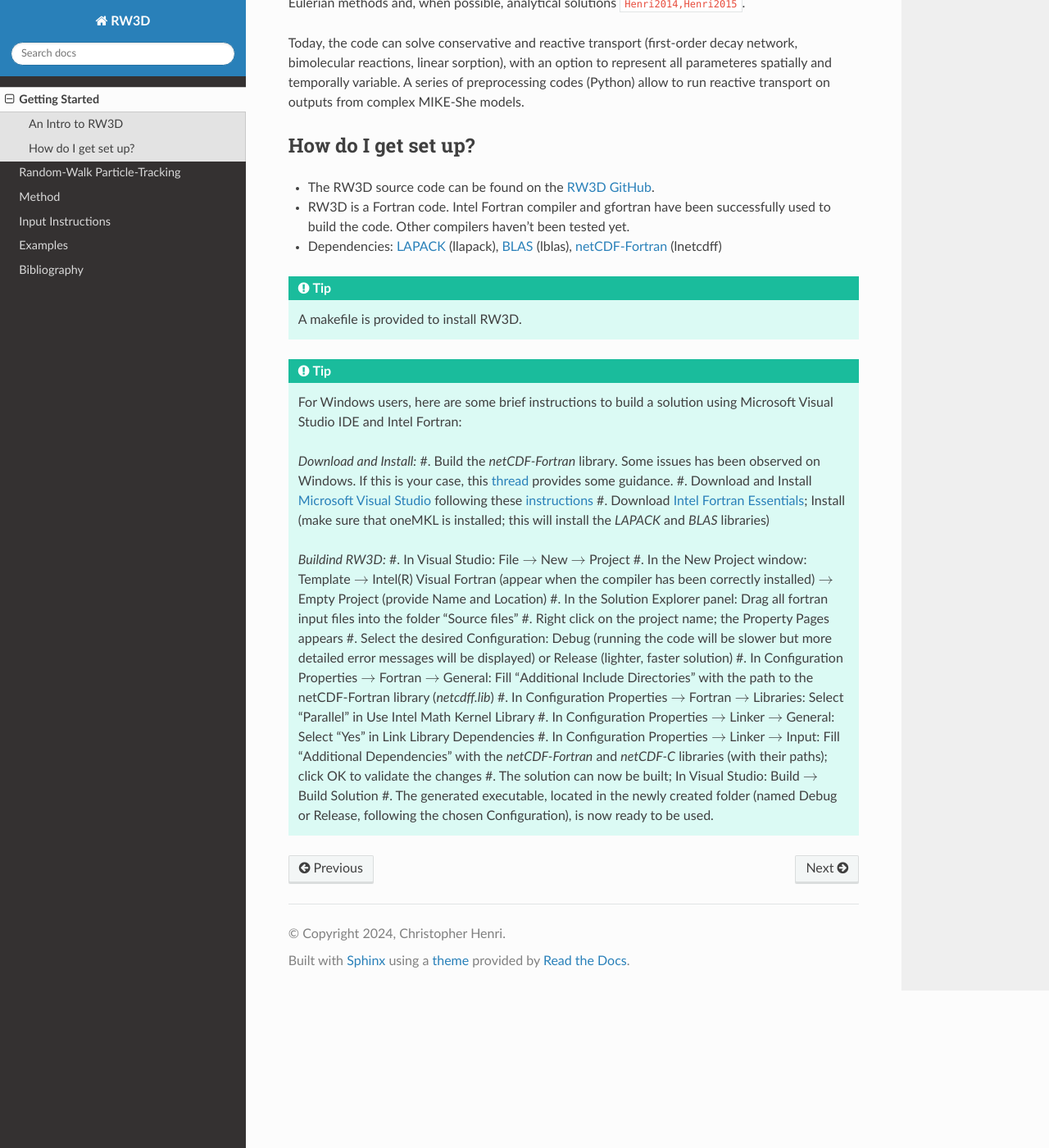
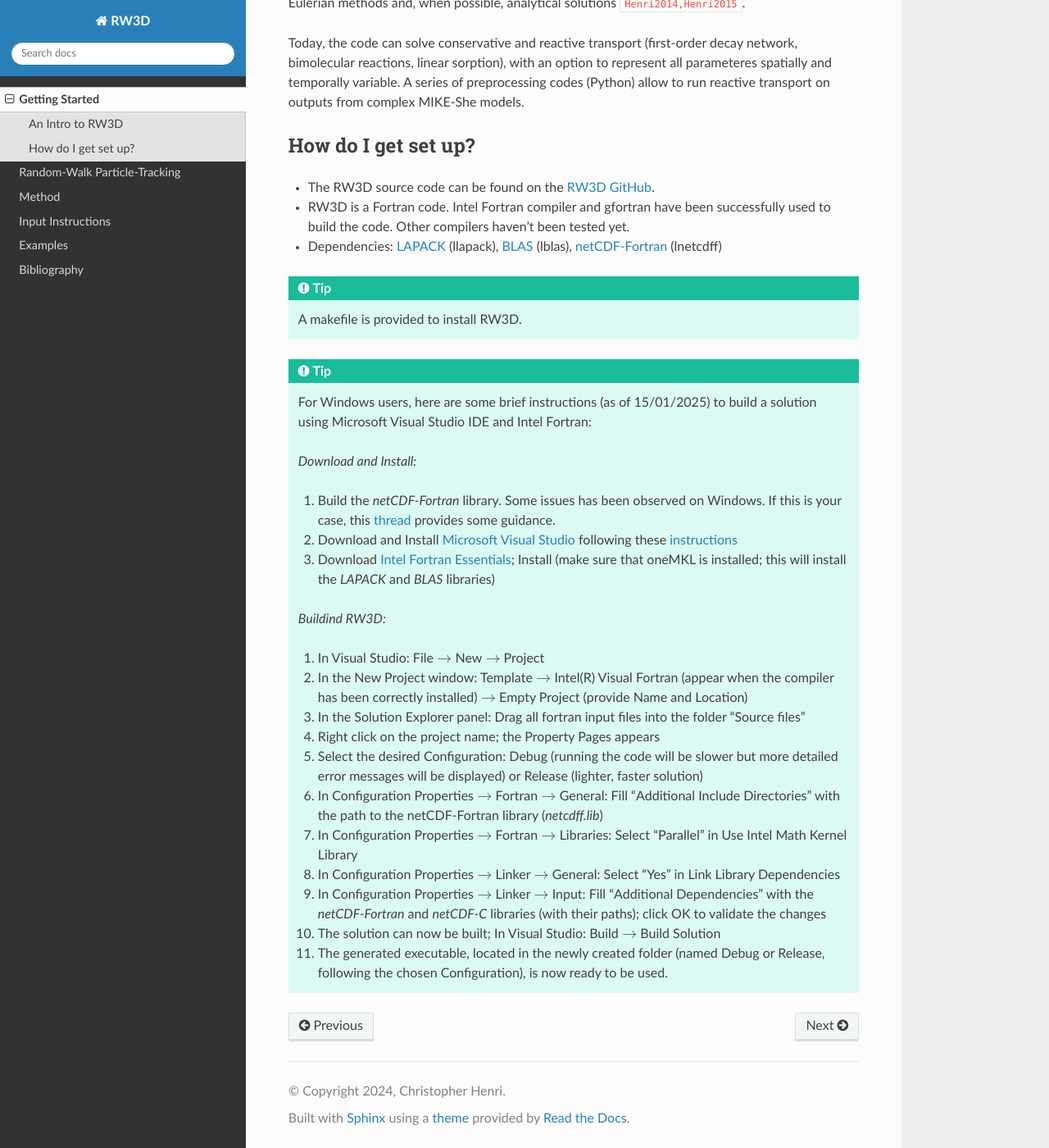
Before and after one commit to chrishenri/rw3d_manual, a Sphinx documentation site: the page built from docs/source/intro.rst, in a window 1280 px wide and 1400 px high, scrolled down 344 px. Shown: the whole window at 82% size. Built offline with Sphinx 7.4.7 and the Read the Docs theme 3.1.0, drawn with Linux system fonts in a browser that asks for light colours; cross-references to code outside the pages are shown as plain code.

Commit message:
Update intro.rst

```diff
--- a/docs/source/intro.rst
+++ b/docs/source/intro.rst
@@ -26,14 +26,16 @@ How do I get set up?
 
 
 .. tip::
-    For Windows users, here are some brief instructions to build a solution using Microsoft Visual Studio IDE and Intel Fortran:
+    For Windows users, here are some brief instructions (as of 15/01/2025) to build a solution using Microsoft Visual Studio IDE and Intel Fortran:
 
     *Download and Install:*
+
     #. Build the `netCDF-Fortran` library. Some issues has been observed on Windows. If this is your case, this `thread <https://community.intel.com/t5/Intel-Fortran-Compiler/Include-netCDF-in-my-Fortran-projet/m-p/1529236#M168379/>`_ provides some guidance.
     #. Download and Install `Microsoft Visual Studio <https://visualstudio.microsoft.com/>`_ following these `instructions <https://www.intel.com/content/www/us/en/developer/articles/guide/installing-microsoft-visual-studio-2019-for-use-with-intel-compilers.html>`_
     #. Download `Intel Fortran Essentials <https://www.intel.com/content/www/us/en/developer/tools/oneapi/hpc-toolkit-download.html?operatingsystem=windows>`_; Install (make sure that oneMKL is installed; this will install the `LAPACK` and `BLAS` libraries)
 
     *Buildind RW3D:*
+
     #. In Visual Studio: File :math:`\to` New :math:`\to` Project
     #. In the New Project window: Template :math:`\to` Intel(R) Visual Fortran (appear when the compiler has been correctly installed) :math:`\to` Empty Project (provide Name and Location)
     #. In the Solution Explorer panel: Drag all fortran input files into the folder "Source files"
```
